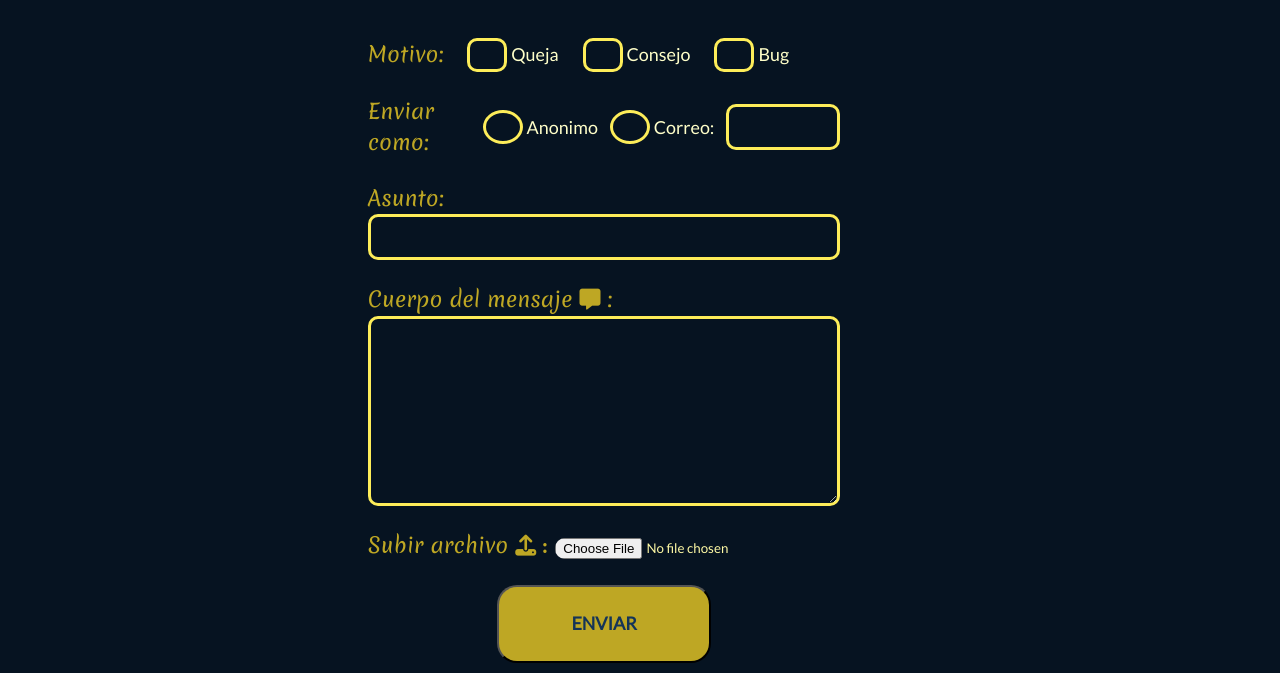
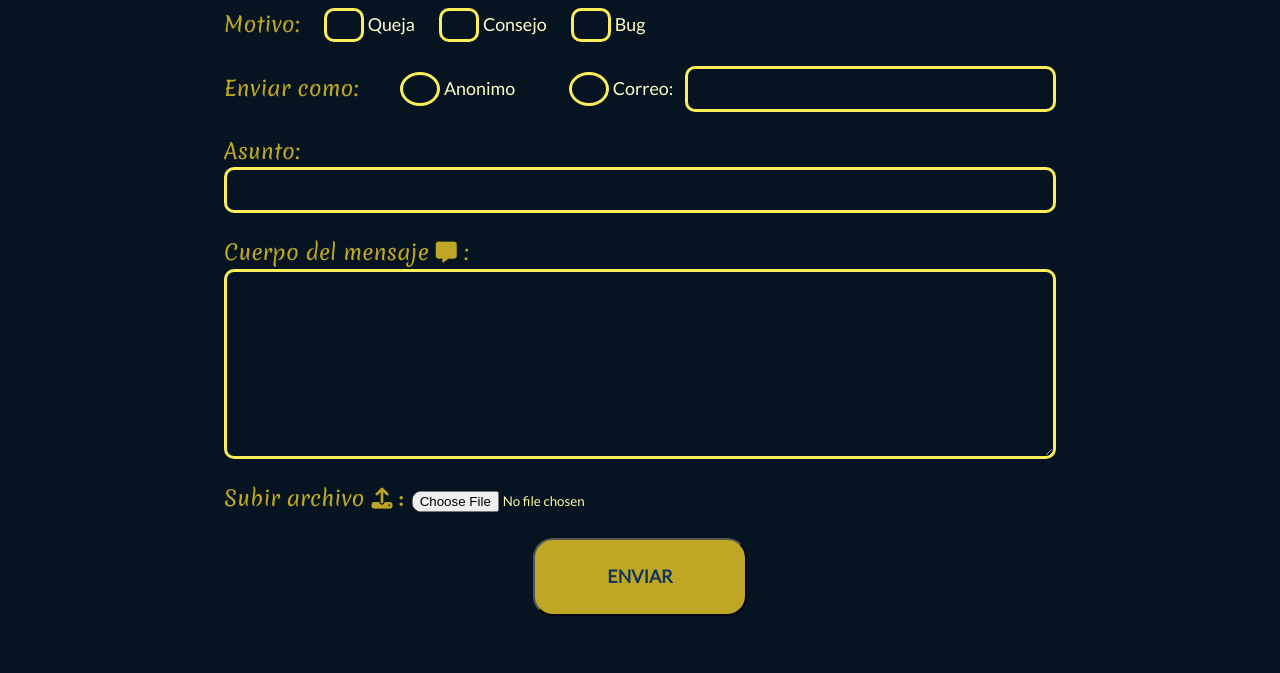
Before and after one commit to AitorBarrera/vite_sass, a website built with Vite: page src/index.html in a window 1280 px wide. Shown: the part 252-925 px from the top of the page. Built offline with nearby package versions, Linux system fonts and the light colour scheme.

Commit message:
otra prueba

```diff
--- a/src/styles/_mixins.scss
+++ b/src/styles/_mixins.scss
@@ -5,6 +5,7 @@
   $breakpoints: (
     "small": "max-width: 599px",
     "medium": "max-width: 900px",
+    "large": "max-width: 1500px"
   );
 
   $query: map.get($breakpoints, $breakpoint);
--- a/src/styles/_paginaContacto.scss
+++ b/src/styles/_paginaContacto.scss
@@ -7,7 +7,7 @@
         @include globals.grid-container(12);
         grid-auto-rows: auto;
 
-        @include globals.respond-to(medium){display: block;}
+        @include globals.respond-to(large){display: block;}
 
 
         h2{
--- a/vite.config.js
+++ b/vite.config.js
@@ -6,5 +6,5 @@ export default defineConfig({
         outDir: "../docs",
 
     },
-    base: "/vango",
+    base: "/vite_sass",
 })
```
